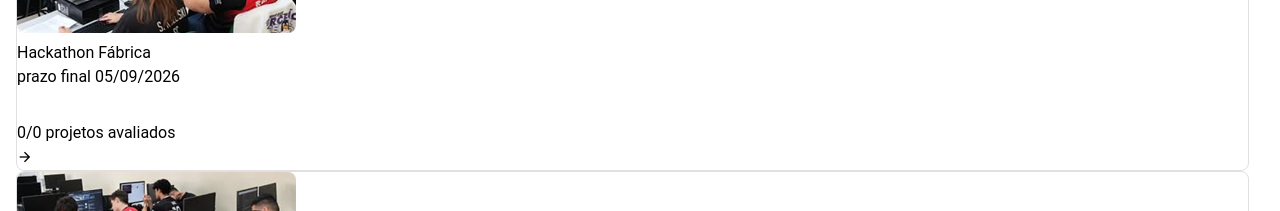
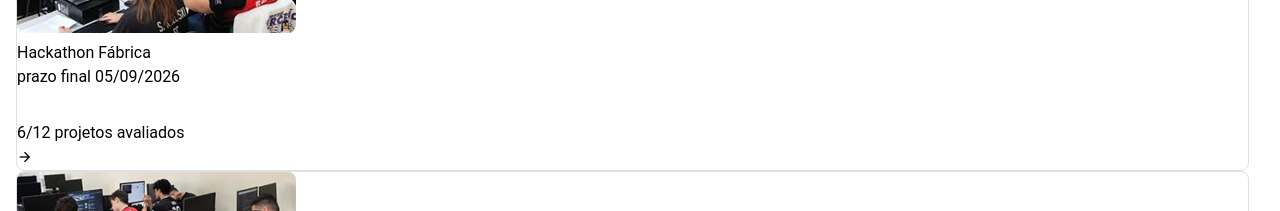
Before and after one commit to fabricadesoftware-ifc/fabricaHackathon_frontEnd, a Vue app: page /avaliacao in a window 1280 px wide. Shown: the part 1240-1451 px from the top of the page. Built offline with nearby package versions, Linux system fonts and the light colour scheme; a small style sheet from the web is missing.

Commit message:
FEAT: terminando o fluxo de avaliacao

```diff
--- a/package.json
+++ b/package.json
@@ -16,6 +16,7 @@
     "@fontsource/roboto": "^5.2.10",
     "@mdi/font": "^7.4.47",
     "@vuetify/v0": "^0.1.7",
+    "pinia": "^3.0.4",
     "vue": "^3.5.30",
     "vue-router": "^5.0.3",
     "vuetify": "^4.1.7"
--- a/src/pages/EvaluationsListView.vue
+++ b/src/pages/EvaluationsListView.vue
@@ -1,9 +1,12 @@
 <script setup lang="ts">
 import { computed, onMounted, ref } from 'vue'
 import { useRouter } from 'vue-router'
+
 import EvaluationCard from '@/components/ui/EvaluationCard/EvaluationCard.vue'
 import SearchFilterBar from '@/components/ui/SearchFilterBar'
+
 import { hackathons } from '@/data/hackathons'
+import { useEvaluationsStore } from '@/stores/evaluations'
 
 type Status = 'inscricoes' | 'avaliacao' | 'andamento' | 'finalizado'
 
@@ -29,14 +32,24 @@ const STATUS_FILTER_CODES: Record<Status, string> = {
 
 const router = useRouter()
 
+// Store responsável pelas avaliações.
+const evaluationsStore = useEvaluationsStore()
+
+// Filtros.
 const searchQuery = ref('')
 const tipo = ref('')
 const status = ref('')
 const ano = ref('')
 
+// Estados da página.
 const loading = ref(false)
 const error = ref(false)
 const editions = ref<EvaluationEdition[]>([])
+
+// Obtém o progresso atualizado de cada edição.
+function getProgress(editionId: number) {
+  return evaluationsStore.getEditionProgress(editionId)
+}
 
 function extractYear(date: string): string {
   const parts = date.split('/')
@@ -62,6 +75,7 @@ function extractType(title: string): string {
   return ''
 }
 
+// Filtra as edições.
 const filteredEditions = computed(() => {
   return editions.value.filter((edition) => {
     const matchesSearch =
@@ -85,16 +99,19 @@ const filteredEditions = computed(() => {
   })
 })
 
+// Navega para os projetos da edição selecionada.
 function navigateToProjects(editionId: number) {
   router.push(`/avaliacao/${editionId}`)
 }
 
+// Busca as edições utilizando os mocks.
 async function fetchEditions() {
   loading.value = true
   error.value = false
 
   try {
     await new Promise(resolve => setTimeout(resolve, 400))
+
     editions.value = [...hackathons]
   } catch (err) {
     console.error('Erro ao carregar edições para avaliação:', err)
@@ -111,6 +128,7 @@ onMounted(() => {
 
 <template>
   <div class="px-4 py-6 sm:px-6 lg:px-8">
+    <!-- Cabeçalho -->
     <h1 class="mb-2 text-xl font-semibold text-gray-900 sm:text-2xl">
       Avaliações
     </h1>
@@ -123,6 +141,7 @@ onMounted(() => {
       Escolha uma para ver os projetos
     </p>
 
+    <!-- Filtros -->
     <SearchFilterBar
       v-model:ano="ano"
       v-model:search="searchQuery"
@@ -157,6 +176,8 @@ onMounted(() => {
         Tentar novamente
       </button>
     </div>
+
+    <!-- Nenhuma edição -->
     <div
       v-else-if="filteredEditions.length === 0"
       class="flex items-center justify-center py-12"
@@ -174,13 +195,13 @@ onMounted(() => {
       <EvaluationCard
         v-for="edition in filteredEditions"
         :key="edition.id"
-        :current="edition.currentEvaluations || 0"
+        :current="getProgress(edition.id).evaluated"
         :deadline="edition.endDate"
         :image="edition.image"
         :progress-label="edition.progressLabel || 'projetos avaliados'"
         :status="edition.status"
         :title="edition.title"
-        :total="edition.totalProjects || 0"
+        :total="getProgress(edition.id).total"
         @click="navigateToProjects(edition.id)"
       />
     </div>
--- a/src/pages/ProjectEvaluationView.vue
+++ b/src/pages/ProjectEvaluationView.vue
@@ -1,5 +1,5 @@
 <script setup lang="ts">
-import { computed, onMounted, ref, watch } from 'vue'
+import { computed, ref, watch } from 'vue'
 import { useRoute, useRouter } from 'vue-router'
 
 import EvaluationProjectCard from '@/components/ui/EvaluationProjectCard/EvaluationProjectCard.vue'
@@ -8,7 +8,13 @@ import FinalScoreBar from '@/components/ui/FinalScoreBar/FinalScoreBar.vue'
 import AppButton from '@/components/ui/AppButton/AppButton.vue'
 import SuccessState from '@/components/ui/SucessState/sucessState.vue'
 
-import { projects } from '@/data/projects'
+import {
+  useEvaluationsStore,
+  MOCK_EVALUATOR_ID,
+} from '@/stores/evaluations'
+
+import type { EvaluationProject } from '@/data/evaluationProjects'
+import { hackathons } from '@/data/hackathons'
 
 interface Criterion {
   id: number
@@ -17,36 +23,51 @@ interface Criterion {
   comment: string
 }
 
-type Project = (typeof projects)[number]
-
 const route = useRoute()
 const router = useRouter()
+const evaluationsStore = useEvaluationsStore()
 
+// Identificação da edição e do projeto pela URL.
 const editionId = computed(() => Number(route.params.editionId))
 const projectId = computed(() => Number(route.params.projectId))
 
-const project = ref<Project | null>(null)
+// Dados compartilhados.
+const project = ref<EvaluationProject | null>(null)
 
+const edition = computed(() =>
+  hackathons.find(item => item.id === editionId.value),
+)
+
+// Critérios da avaliação.
 const criteria = ref<Criterion[]>([])
 
+// Estados da página.
 const loading = ref(false)
 const error = ref(false)
 const isSubmitting = ref(false)
 const isSubmitted = ref(false)
 const submitError = ref('')
 
-// Critérios temporários até a integração com a API.
+// Critérios mockados até a integração com a API.
 const mockCriteria = [
   { id: 1, name: 'Criatividade' },
   { id: 2, name: 'Inovação' },
   { id: 3, name: 'Viabilidade' },
 ]
 
+// Verifica se todos os critérios foram avaliados.
 const allCriteriaEvaluated = computed(() =>
   criteria.value.length > 0 &&
-  criteria.value.every(criterion => criterion.score !== null),
+  criteria.value.every(
+    criterion =>
+      criterion.score !== null &&
+      Number.isFinite(criterion.score) &&
+      criterion.score >= 0 &&
+      criterion.score <= 10,
+  ),
 )
 
+// Calcula a média simples das notas.
 const finalScore = computed(() => {
   const evaluated = criteria.value.filter(
     criterion => criterion.score !== null,
@@ -62,28 +83,56 @@ const finalScore = computed(() => {
   return sum / evaluated.length
 })
 
+// Busca o projeto utilizando a store Pinia.
 async function fetchProject() {
   loading.value = true
   error.value = false
   isSubmitted.value = false
   submitError.value = ''
+  project.value = null
+  criteria.value = []
 
   try {
     // Simulação de carregamento da API.
-    await new Promise(resolve => setTimeout(resolve, 400))
+    await new Promise(resolve => setTimeout(resolve, 350))
 
-    const foundProject = projects.find(
-      item => item.id === projectId.value,
+    if (
+      !Number.isInteger(editionId.value) ||
+      !Number.isInteger(projectId.value) ||
+      editionId.value <= 0 ||
+      projectId.value <= 0
+    ) {
+      throw new Error('Edição ou projeto inválido.')
+    }
+
+    const foundProject = evaluationsStore.getProject(
+      editionId.value,
+      projectId.value,
     )
 
     if (!foundProject) {
-      project.value = null
-      error.value = true
+      throw new Error('Projeto não encontrado nesta edição.')
+    }
+
+    // Verifica se o avaliador já avaliou o projeto.
+    const previousEvaluation = evaluationsStore.getEvaluation(
+      editionId.value,
+      projectId.value,
+      MOCK_EVALUATOR_ID,
+    )
+
+    // Impede avaliar novamente um projeto já avaliado.
+    if (
+      foundProject.status === 'avaliado' ||
+      previousEvaluation
+    ) {
+      await router.replace(`/avaliacao/${editionId.value}`)
       return
     }
 
     project.value = foundProject
 
+    // Inicializa os critérios sem notas.
     criteria.value = mockCriteria.map(criterion => ({
       ...criterion,
       score: null,
@@ -97,23 +146,27 @@ async function fetchProject() {
   }
 }
 
+// Atualiza a nota de um critério.
 function updateScore(criterion: Criterion, score: number) {
   criterion.score = score
   submitError.value = ''
 }
 
+// Atualiza o comentário de um critério.
 function updateComment(criterion: Criterion, comment: string) {
   criterion.comment = comment
 }
 
+// Volta para a lista de projetos.
 function voltarSemAvaliar() {
   router.push(`/avaliacao/${editionId.value}`)
 }
 
+// Salva a avaliação na store Pinia.
 async function salvarAvaliacao() {
-  if (isSubmitting.value) return
+  if (isSubmitting.value || isSubmitted.value) return
 
-  if (!allCriteriaEvaluated.value) {
+  if (!project.value || !allCriteriaEvaluated.value) {
     submitError.value = 'Avalie todos os critérios antes de enviar.'
     return
   }
@@ -122,40 +175,47 @@ async function salvarAvaliacao() {
   submitError.value = ''
 
   try {
-    const avaliacao = {
-      projetoId: projectId.value,
-      edicaoId: editionId.value,
-      avaliacoes: criteria.value.map(criterion => ({
-        criterioId: criterion.id,
-        nota: criterion.score,
-        comentario: criterion.comment,
-      })),
-    }
-
-    // Substituir pela requisição à API quando estiver integrada.
+    // Simulação de envio para a API.
     await new Promise(resolve => setTimeout(resolve, 600))
 
-    console.log('Avaliação enviada (mock):', avaliacao)
+    // Registra a avaliação no Pinia e no localStorage.
+    evaluationsStore.submitEvaluation({
+      editionId: editionId.value,
+      projectId: projectId.value,
+      evaluatorId: MOCK_EVALUATOR_ID,
 
+      criteria: criteria.value.map(criterion => ({
+        criterionId: criterion.id,
+        score: criterion.score!,
+        comment: criterion.comment,
+      })),
+    })
+
+    // Exibe a mensagem de sucesso.
     isSubmitted.value = true
   } catch (err) {
     console.error('Erro ao enviar avaliação:', err)
-    submitError.value = 'Não foi possível enviar a avaliação. Tente novamente.'
+
+    submitError.value =
+      err instanceof Error
+        ? err.message
+        : 'Não foi possível enviar a avaliação. Tente novamente.'
   } finally {
     isSubmitting.value = false
   }
 }
 
-onMounted(fetchProject)
-
+// Atualiza os dados quando mudar a edição ou o projeto.
 watch(
-  () => [editionId.value, projectId.value],
+  [editionId, projectId],
   fetchProject,
+  { immediate: true },
 )
 </script>
 
 <template>
   <div class="mx-auto w-full max-w-6xl px-4 py-6 sm:px-6 lg:px-8">
+
     <!-- Carregamento -->
     <div
       v-if="loading"
@@ -180,31 +240,42 @@ watch(
         variant="primary"
         @click="fetchProject"
       />
+
+      <AppButton
+        label="Voltar para projetos"
+        variant="secondary"
+        @click="voltarSemAvaliar"
+      />
     </div>
 
     <!-- Avaliação enviada -->
     <SuccessState
       v-else-if="isSubmitted"
       title="Avaliação enviada!"
-      :description="`Sua avaliação do projeto ${project?.title} foi registrada.`"
+      :description="`Sua avaliação do projeto ${project?.name} foi registrada.`"
       button-label="Voltar às avaliações"
       class="mt-12"
       @click="voltarSemAvaliar"
     />
 
-    <!-- Formulário -->
-    <div v-else-if="project" class="flex flex-col gap-6">
+    <!-- Formulário de avaliação -->
+    <div
+      v-else-if="project"
+      class="flex flex-col gap-6"
+    >
+      <!-- Informações do projeto -->
       <EvaluationProjectCard
-        :name="project.title"
-        :description="project.description"
-        :project-url="''"
-        :edition-name="project.event"
-        :team-name="project.team"
-        :avatar="project.logo"
+        :name="project.name"
+        description="Projeto participante da edição."
+        project-url=""
+        :edition-name="edition?.title ?? 'Hackathon'"
+        :team-name="project.teamName"
+        :avatar="project.avatar ?? ''"
         status="Pendente"
         :score="0"
       />
 
+      <!-- Critérios -->
       <section>
         <h2 class="mb-5 text-xl font-semibold text-gray-900 sm:text-2xl">
           Critérios de avaliação
@@ -226,11 +297,13 @@ watch(
         </div>
       </section>
 
+      <!-- Média final -->
       <FinalScoreBar
         label="Média desta avaliação"
         :score="finalScore"
       />
 
+      <!-- Mensagem de erro -->
       <p
         v-if="submitError"
         class="text-sm text-red-600"
@@ -239,6 +312,7 @@ watch(
         {{ submitError }}
       </p>
 
+      <!-- Botões -->
       <footer class="flex w-full items-center justify-between gap-3">
         <AppButton
           label="Voltar sem avaliar"
@@ -250,7 +324,7 @@ watch(
         <AppButton
           :label="isSubmitting ? 'Enviando...' : 'Enviar avaliação'"
           variant="primary"
-          :disabled="isSubmitting"
+          :disabled="isSubmitting || !allCriteriaEvaluated"
           :loading="isSubmitting"
           @click="salvarAvaliacao"
         />
--- a/src/pages/ProjectsToEvaluateView.vue
+++ b/src/pages/ProjectsToEvaluateView.vue
@@ -1,85 +1,102 @@
 <script setup lang="ts">
-  import { computed, onMounted, ref, watch } from 'vue'
+import { computed, ref, watch } from 'vue'
 import { useRoute, useRouter } from 'vue-router'
+
 import AppButton from '@/components/ui/AppButton/AppButton.vue'
 import EvaluationProjectCardList from '@/components/ui/EvaluationProjectCardList/EvaluationProjectCardList.vue'
 import FilterChipGroup from '@/components/ui/FilterChipGroup/FilterChipGroup.vue'
-  import { type EvaluationProject, getProjectsByEdition } from '@/data/evaluationProjects'
-  import { hackathons } from '@/data/hackathons'
+
+import { useEvaluationsStore } from '@/stores/evaluations'
 
 type FilterType = 'todos' | 'avaliados' | 'pendentes'
 
 const route = useRoute()
 const router = useRouter()
+const evaluationsStore = useEvaluationsStore()
 
 const editionId = computed(() => Number(route.params.editionId))
 
-  const edition = computed(() => {
-    return hackathons.find(h => h.id === editionId.value)
-  })
+// Projetos obtidos diretamente da store Pinia.
+const projects = computed(() =>
+  evaluationsStore.getProjectsByEdition(editionId.value),
+)
 
-  const projects = ref<EvaluationProject[]>([])
-  const loading = ref(true)
+const loading = ref(false)
 const error = ref(false)
 const selectedFilter = ref<FilterType>('todos')
 
+// Contadores atualizados automaticamente.
 const totalCount = computed(() => projects.value.length)
-  const evaluatedCount = computed(() => projects.value.filter(p => p.status === 'avaliado').length)
-  const pendingCount = computed(() => projects.value.filter(p => p.status === 'pendente').length)
 
+const evaluatedCount = computed(() =>
+  projects.value.filter(project => project.status === 'avaliado').length,
+)
+
+const pendingCount = computed(() =>
+  projects.value.filter(project => project.status === 'pendente').length,
+)
+
+// Opções dos filtros.
 const filterOptions = computed(() => [
   { label: `Todos (${totalCount.value})`, value: 'todos' },
   { label: `Avaliados (${evaluatedCount.value})`, value: 'avaliados' },
   { label: `Pendentes (${pendingCount.value})`, value: 'pendentes' },
 ])
 
+// Filtra os projetos conforme o status selecionado.
 const filteredProjects = computed(() => {
   if (selectedFilter.value === 'avaliados') {
-      return projects.value.filter(p => p.status === 'avaliado')
+    return projects.value.filter(project => project.status === 'avaliado')
   }
+
   if (selectedFilter.value === 'pendentes') {
-      return projects.value.filter(p => p.status === 'pendente')
+    return projects.value.filter(project => project.status === 'pendente')
   }
+
   return projects.value
 })
 
-  async function fetchProjects () {
+// Valida a edição e simula o carregamento.
+async function fetchProjects() {
   loading.value = true
   error.value = false
 
   try {
-      projects.value = await getProjectsByEdition(editionId.value)
+    if (!Number.isInteger(editionId.value) || editionId.value <= 0) {
+      throw new Error('Edição inválida.')
+    }
+
+    await new Promise(resolve => setTimeout(resolve, 350))
   } catch (err) {
-      console.error('Erro ao buscar projetos para avaliação:', err)
+    console.error('Erro ao carregar projetos para avaliação:', err)
     error.value = true
   } finally {
     loading.value = false
   }
 }
 
-  function handleProjectClick (projectId: number) {
+// Apenas projetos pendentes podem ser abertos para avaliação.
+function handleProjectClick(projectId: number) {
+  const project = projects.value.find(item => item.id === projectId)
+
+  if (!project || project.status === 'avaliado') return
+
   router.push(`/avaliacao/${editionId.value}/projeto/${projectId}`)
 }
 
-  function handleBackToEditions () {
+function handleBackToEditions() {
   router.push('/avaliacao')
 }
 
-  function resetFilter () {
+function resetFilter() {
   selectedFilter.value = 'todos'
 }
+
+// Atualiza a visualização quando a edição mudar.
 watch(
   editionId,
   () => {
     selectedFilter.value = 'todos'
-
-    if (!Number.isInteger(editionId.value) || editionId.value <= 0) {
-      projects.value = []
-      error.value = true
-      loading.value = false
-      return
-    }
-
     fetchProjects()
   },
   { immediate: true },
@@ -87,10 +104,10 @@ const editionId = computed(() => Number(route.params.editionId))
 </script>
 
 <template>
-  <div class="mx-auto w-full max-w-auto px-4 py-5 sm:px-6 sm:py-6 lg:px-8">
+  <div class="mx-auto w-full px-4 py-5 sm:px-6 sm:py-6 lg:px-8">
     <!-- Cabeçalho -->
     <header class="mb-5 sm:mb-6">
-      <h1 class="text-xl sm:text-2xl font-semibold text-gray-900 tracking-tight">
+      <h1 class="text-xl font-semibold tracking-tight text-gray-900 sm:text-2xl">
         Projetos para avaliar
       </h1>
 
@@ -99,7 +116,7 @@ const editionId = computed(() => Number(route.params.editionId))
       </p>
     </header>
 
-    <!-- Filtro de status -->
+    <!-- Filtros -->
     <div class="mb-5 sm:mb-6">
       <FilterChipGroup
         v-model="selectedFilter"
@@ -107,31 +124,35 @@ const editionId = computed(() => Number(route.params.editionId))
       />
     </div>
 
-    <!-- Conteúdo principal -->
+    <!-- Conteúdo -->
     <main>
-      <!-- Estado de Carregamento -->
+      <!-- Carregamento -->
       <div
         v-if="loading"
         class="flex flex-col items-center justify-center rounded-2xl border border-dashed border-gray-200 bg-white py-16 text-center"
       >
         <span class="mdi mdi-loading animate-spin text-3xl text-blue-600" />
+
         <p class="mt-3 text-sm font-medium text-gray-600">
           Carregando projetos para avaliação...
         </p>
       </div>
 
-      <!-- Estado de Erro -->
+      <!-- Erro -->
       <div
         v-else-if="error"
         class="flex flex-col items-center justify-center rounded-2xl border border-red-200 bg-red-50/50 p-8 text-center"
       >
         <span class="mdi mdi-alert-circle-outline text-4xl text-red-500" />
+
         <h3 class="mt-2 text-base font-semibold text-gray-900">
           Erro ao carregar projetos
         </h3>
+
         <p class="mt-1 text-sm text-gray-600">
           Não foi possível carregar a lista de projetos desta edição.
         </p>
+
         <button
           class="mt-4 rounded-lg bg-red-600 px-4 py-2 text-sm font-medium text-white transition hover:bg-red-700"
           type="button"
@@ -141,28 +162,35 @@ const editionId = computed(() => Number(route.params.editionId))
         </button>
       </div>
 
-      <!-- Estado Vazio -->
+      <!-- Lista vazia -->
       <div
         v-else-if="filteredProjects.length === 0"
         class="flex flex-col items-center justify-center rounded-2xl border border-dashed border-gray-200 bg-white py-16 text-center"
       >
-        <div class="flex size-14 items-center justify-center rounded-full bg-gray-100 text-gray-400">
+        <div
+          class="flex size-14 items-center justify-center rounded-full bg-gray-100 text-gray-400"
+        >
           <span class="mdi mdi-folder-open-outline text-2xl" />
         </div>
+
         <h3 class="mt-4 text-base font-semibold text-gray-900">
           Nenhum projeto encontrado
         </h3>
+
         <p class="mt-1 text-sm text-gray-500">
           <template v-if="selectedFilter === 'avaliados'">
             Nenhum projeto foi avaliado ainda nesta edição.
           </template>
+
           <template v-else-if="selectedFilter === 'pendentes'">
             Todos os projetos desta edição já foram avaliados!
           </template>
+
           <template v-else>
             Não há projetos cadastrados para esta edição.
           </template>
         </p>
+
         <button
           v-if="selectedFilter !== 'todos' && totalCount > 0"
           class="mt-4 text-sm font-medium text-blue-600 hover:text-blue-700 hover:underline"
@@ -173,9 +201,16 @@ const editionId = computed(() => Number(route.params.editionId))
         </button>
       </div>
 
-      <!-- Lista de Projetos -->
-      <div v-else class="flex flex-col gap-3 sm:gap-4">
-        <template v-for="project in filteredProjects" :key="project.id">
+      <!-- Lista de projetos -->
+      <div
+        v-else
+        class="flex flex-col gap-3 sm:gap-4"
+      >
+        <template
+          v-for="project in filteredProjects"
+          :key="project.id"
+        >
+          <!-- Projeto avaliado -->
           <EvaluationProjectCardList
             v-if="project.status === 'avaliado'"
             :avatar="project.avatar"
@@ -183,27 +218,31 @@ const editionId = computed(() => Number(route.params.editionId))
             :score="project.score ?? 0"
             status="avaliado"
             :team-name="project.teamName"
-            @click="handleProjectClick(project.id)"
+            class="cursor-not-allowed opacity-55"
+            :disabled="true"
           />
+
+          <!-- Projeto pendente -->
           <EvaluationProjectCardList
             v-else
             :avatar="project.avatar"
             :name="project.name"
             status="pendente"
             :team-name="project.teamName"
+            class="cursor-pointer"
             @click="handleProjectClick(project.id)"
           />
         </template>
       </div>
 
-      <!-- Rodapé / Ação de Voltar -->
-      <footer class="mt-6 sm:mt-8 flex items-center justify-start">
+      <!-- Rodapé -->
+      <footer class="mt-6 flex items-center justify-start sm:mt-8">
         <AppButton
           icon="←"
           icon-position="left"
           label="Voltar para edições"
           variant="secondary"
-  class="!bg-[#EFF6FF] !text-[#2563EB] hover:!bg-[#DBEAFE] !rounded-xl !py-3 !px-4.5 !h-auto !shadow-none font-medium !text-sm sm:!text-base"
+          class="!h-auto !rounded-xl !bg-[#EFF6FF] !px-4.5 !py-3 !text-sm font-medium !text-[#2563EB] !shadow-none hover:!bg-[#DBEAFE] sm:!text-base"
           @click="handleBackToEditions"
         />
       </footer>
--- /dev/null
+++ b/src/stores/evaluations.ts
@@ -0,0 +1,185 @@
+import { computed, ref } from 'vue'
+import { defineStore } from 'pinia'
+
+import {
+  mockEvaluationProjects,
+  type EvaluationProject,
+} from '@/data/evaluationProjects'
+
+export interface CriterionScore {
+  criterionId: number
+  score: number
+  comment: string
+}
+
+export interface ProjectEvaluation {
+  editionId: number
+  projectId: number
+  evaluatorId: number
+  criteria: CriterionScore[]
+  finalScore: number
+  createdAt: string
+}
+
+const STORAGE_KEY = 'hackifc-evaluations-v1'
+
+// Avaliador fictício até a integração com o login.
+export const MOCK_EVALUATOR_ID = 1
+
+function loadEvaluations(): ProjectEvaluation[] {
+  try {
+    const saved = localStorage.getItem(STORAGE_KEY)
+
+    if (!saved) return []
+
+    const parsed: unknown = JSON.parse(saved)
+
+    return Array.isArray(parsed) ? parsed : []
+  } catch {
+    return []
+  }
+}
+
+export const useEvaluationsStore = defineStore('evaluations', () => {
+  const evaluations = ref<ProjectEvaluation[]>(loadEvaluations())
+
+  const projects = computed(() => mockEvaluationProjects)
+
+  function getEvaluation(
+    editionId: number,
+    projectId: number,
+    evaluatorId = MOCK_EVALUATOR_ID,
+  ) {
+    return evaluations.value.find(
+      evaluation =>
+        evaluation.editionId === editionId &&
+        evaluation.projectId === projectId &&
+        evaluation.evaluatorId === evaluatorId,
+    )
+  }
+
+  function getProject(
+    editionId: number,
+    projectId: number,
+  ): EvaluationProject | undefined {
+    return projects.value.find(
+      project =>
+        project.editionId === editionId &&
+        project.id === projectId,
+    )
+  }
+
+  function getProjectsByEdition(
+    editionId: number,
+    evaluatorId = MOCK_EVALUATOR_ID,
+  ): EvaluationProject[] {
+    return projects.value
+      .filter(project => project.editionId === editionId)
+      .map(project => {
+        const evaluation = getEvaluation(
+          editionId,
+          project.id,
+          evaluatorId,
+        )
+
+        if (!evaluation) return { ...project }
+
+        return {
+          ...project,
+          status: 'avaliado',
+          score: evaluation.finalScore,
+        }
+      })
+  }
+
+  function getEditionProgress(
+    editionId: number,
+    evaluatorId = MOCK_EVALUATOR_ID,
+  ) {
+    const editionProjects = getProjectsByEdition(
+      editionId,
+      evaluatorId,
+    )
+
+    return {
+      total: editionProjects.length,
+      evaluated: editionProjects.filter(
+        project => project.status === 'avaliado',
+      ).length,
+      pending: editionProjects.filter(
+        project => project.status === 'pendente',
+      ).length,
+    }
+  }
+
+  function submitEvaluation(payload: {
+    editionId: number
+    projectId: number
+    evaluatorId: number
+    criteria: CriterionScore[]
+  }): ProjectEvaluation {
+    const {
+      editionId,
+      projectId,
+      evaluatorId,
+      criteria,
+    } = payload
+
+    const project = getProject(editionId, projectId)
+
+    if (!project) {
+      throw new Error('Projeto não encontrado nesta edição.')
+    }
+
+    if (
+      project.status === 'avaliado' ||
+      getEvaluation(editionId, projectId, evaluatorId)
+    ) {
+      throw new Error('Você já avaliou este projeto.')
+    }
+
+    if (
+      criteria.length === 0 ||
+      new Set(criteria.map(item => item.criterionId)).size !== criteria.length ||
+      criteria.some(item =>
+        !Number.isFinite(item.score) ||
+        item.score < 0 ||
+        item.score > 10
+      )
+    ) {
+      throw new Error('Preencha todos os critérios corretamente.')
+    }
+
+    const total = criteria.reduce(
+      (sum, item) => sum + item.score,
+      0,
+    )
+
+    const evaluation: ProjectEvaluation = {
+      editionId,
+      projectId,
+      evaluatorId,
+      criteria: criteria.map(item => ({ ...item })),
+      finalScore: total / criteria.length,
+      createdAt: new Date().toISOString(),
+    }
+
+    const updated = [...evaluations.value, evaluation]
+
+    localStorage.setItem(STORAGE_KEY, JSON.stringify(updated))
+
+    evaluations.value = updated
+
+    return evaluation
+  }
+
+  return {
+    evaluations,
+    projects,
+    getEvaluation,
+    getProject,
+    getProjectsByEdition,
+    getEditionProgress,
+    submitEvaluation,
+  }
+})
```
Also changed, not shown: src/plugins/index.ts (+8 -9 lines), 1 other file (tests, documents, lock files or other folders). Lines whose indentation alone changed are shown as unchanged.
